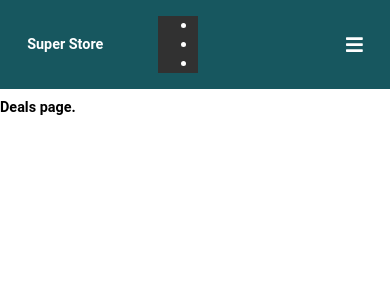
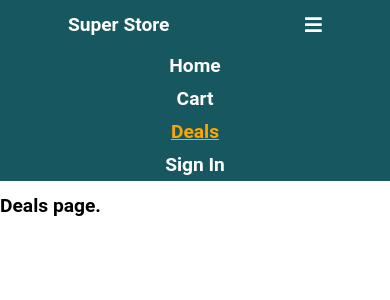
Before and after one commit to fangg19/super-store, a React (Create React App) app: page /deals in a window 390 px wide. Both pictures are taken after a click on the icon 338 px from the left and 18 px from the top of the page. Shown: the top 300 px of the page. Built offline with nearby package versions, Linux system fonts and the light colour scheme.

Commit message:
Responsive navbar

```diff
--- a/src/components/Deals.js
+++ b/src/components/Deals.js
@@ -1,9 +1,11 @@
 import React from 'react';
+import Items from '../containers/Items';
 
-const Deals = () => {
+const Deals = (props) => {
   return (
     <div>
       <h1>Deals page.</h1>
+      {props.onSale ? <Items /> : null}
     </div>
   );
 };
--- /dev/null
+++ b/src/components/UI/Backdrop.js
@@ -0,0 +1,8 @@
+import React from 'react';
+import classes from './Backdrop.module.css';
+
+const Backdrop = () => {
+  return <div className={classes.Backdrop}></div>;
+};
+
+export default Backdrop;
--- /dev/null
+++ b/src/components/UI/Backdrop.module.css
@@ -0,0 +1,5 @@
+.Backdrop {
+  background-color: rgba(0, 0, 0, 0.315);
+  height: 100vh;
+  z-index: 1;
+}
--- /dev/null
+++ b/src/components/UI/MobileMenu.js
@@ -0,0 +1,35 @@
+import React from 'react';
+import classes from './MobileMenu.module.css';
+import { NavLink } from 'react-router-dom';
+
+const MobileMenu = (props) => {
+  return (
+    <div>
+      <ul className={classes.MobileMenu} onClick={props.clicked}>
+        <li>
+          <NavLink to="/" exact activeClassName={classes.selected}>
+            Home
+          </NavLink>
+        </li>
+        <li>
+          <NavLink to="/cart" activeClassName={classes.selected}>
+            Cart
+          </NavLink>
+        </li>
+        <li>
+          <NavLink to="/deals" activeClassName={classes.selected}>
+            Deals
+          </NavLink>
+        </li>
+
+        <li>
+          <NavLink to="/signin" activeClassName={classes.selected}>
+            Sign In
+          </NavLink>
+        </li>
+      </ul>
+    </div>
+  );
+};
+
+export default MobileMenu;
--- /dev/null
+++ b/src/components/UI/MobileMenu.module.css
@@ -0,0 +1,15 @@
+.MobileMenu {
+  background-color: #17575f;
+  list-style: none;
+  display: flex;
+  flex-direction: column;
+  justify-content: center;
+  align-items: center;
+  margin: auto;
+  padding: 0;
+}
+
+.selected {
+  color: orange;
+  text-decoration: underline;
+}
--- a/src/components/UI/Navbar.js
+++ b/src/components/UI/Navbar.js
@@ -2,39 +2,22 @@ import React, { useState } from 'react';
 import { NavLink } from 'react-router-dom';
 import classes from './Navbar.module.css';
 import Button from './Button';
+import MobileMenu from './MobileMenu';
+import Backdrop from './Backdrop';
 import { FontAwesomeIcon } from '@fortawesome/react-fontawesome';
 import { faBars } from '@fortawesome/free-solid-svg-icons';
 
 const Navbar = () => {
-  const [sideMenu, setSideMenu] = useState(false);
+  const [mobileMenu, setMobileMenu] = useState(false);
 
   const openMenu = () => {
-    setSideMenu(!sideMenu);
+    setMobileMenu(!mobileMenu);
   };
   return (
+    <>
       <div className={classes.navbar}>
         <h1>Super Store</h1>
-      {sideMenu ? (
-        <div>
-          <ul className={classes.sideMenu}>
-            <li>
-              <NavLink to="/" exact activeClassName={classes.selected}>
-                Home
-              </NavLink>
-            </li>
-            <li>
-              <NavLink to="/cart" activeClassName={classes.selected}>
-                Cart
-              </NavLink>
-            </li>
-            <li>
-              <NavLink to="/deals" activeClassName={classes.selected}>
-                Deals
-              </NavLink>
-            </li>
-          </ul>
-        </div>
-      ) : null}
+
         <ul className={classes.navlinks}>
           <li>
             <NavLink to="/" exact activeClassName={classes.selected}>
@@ -52,13 +35,22 @@ const Navbar = () => {
             </NavLink>
           </li>
         </ul>
+
         <Button>Sign In</Button>
+
         <FontAwesomeIcon
-        className={classes.userIcon}
+          className={classes.menuIcon}
           icon={faBars}
           onClick={openMenu}
         />
       </div>
+      {mobileMenu ? (
+        <>
+          <MobileMenu className={classes.MobileMenu} clicked={openMenu} />
+          {/* <Backdrop /> */}
+        </>
+      ) : null}
+    </>
   );
 };
 
--- a/src/components/UI/Navbar.module.css
+++ b/src/components/UI/Navbar.module.css
@@ -29,7 +29,7 @@ li a {
   text-decoration: underline;
 }
 
-.userIcon {
+.menuIcon {
   display: none;
 }
 
@@ -38,22 +38,23 @@ li a {
     min-height: 1vh;
   }
   h1 {
-    font-size: 0.9rem;
+    font-size: 1.2rem;
   }
 
-  li a {
+  .navlinks {
     display: none;
   }
 
-  .userIcon {
+  .menuIcon {
     display: inline;
     font-size: 1.2rem;
   }
+
+   li {
+    margin: 5px;
+  }
+
   Button {
     display: none;
   }
  }
-
- .sideMenu {
-   background-color: rgb(49, 49, 49)
- }
--- a/src/containers/Items.js
+++ b/src/containers/Items.js
@@ -3,7 +3,7 @@ import classes from './Items.module.css';
 import axios from 'axios';
 import Card from '../components/UI/Card';
 
-const Items = () => {
+const Items = (props) => {
   const [items, setItems] = useState([]);
   const [loading, setLoading] = useState(true);
 
@@ -12,7 +12,6 @@ const Items = () => {
       const res = await axios.get(
         'https://gp-super-store-api.herokuapp.com/item/list'
       );
-      console.log(res.data.items);
       setItems(res.data.items);
       setLoading(false);
     }
@@ -23,7 +22,7 @@ const Items = () => {
   return (
     <div className={classes.Items}>
       {loading ? (
-        <h3>Please wait for the Items to load...</h3>
+        <h3>Please wait for the items to load...</h3>
       ) : (
         items.map((item) => {
           return (
```
Lines whose indentation alone changed are shown as unchanged.
